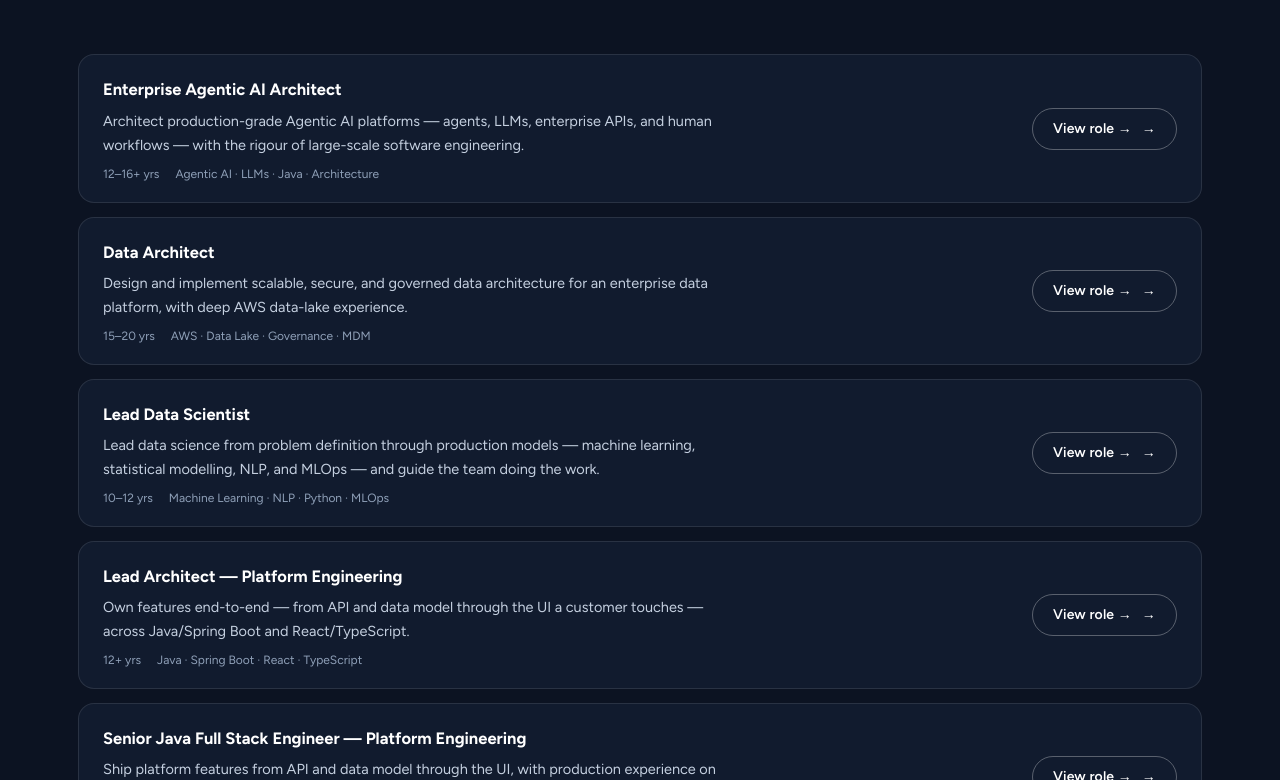
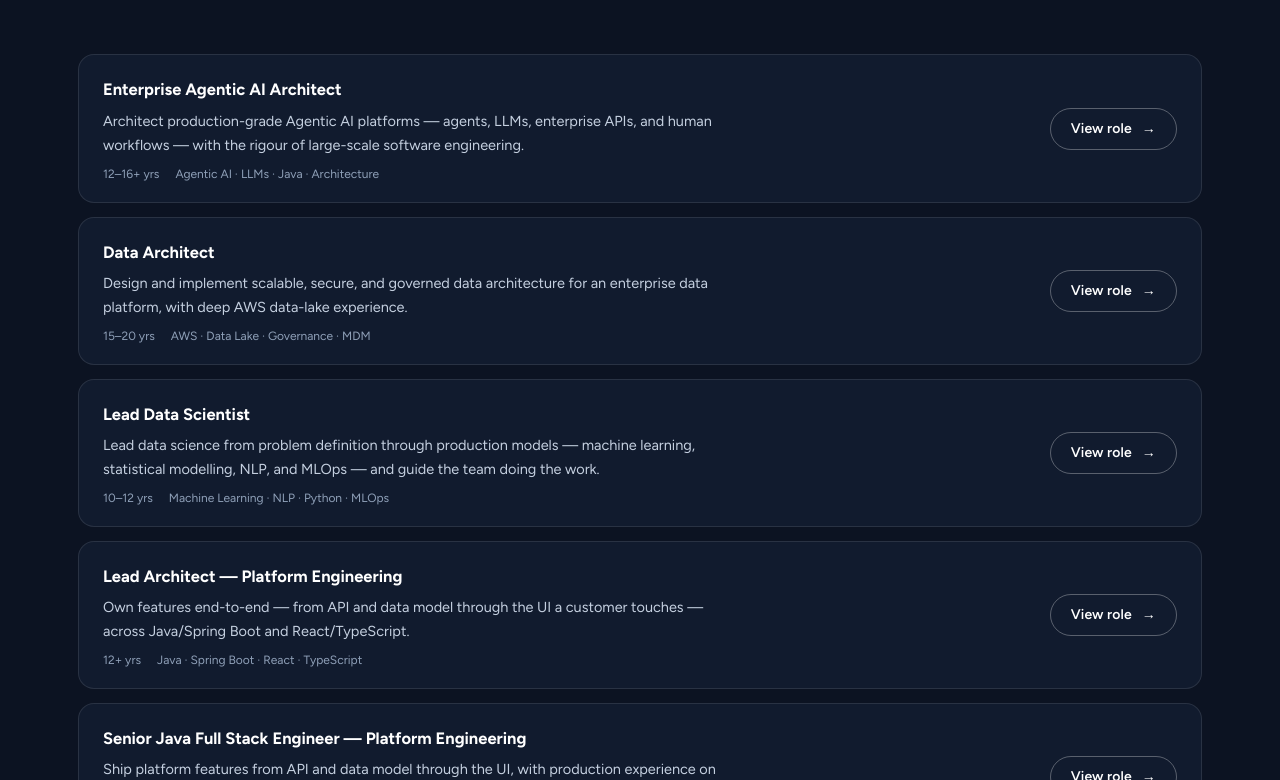
Before and after one commit to dineshReddyPadala/Amnet_Digital_Website, a Next.js app: page /careers in a window 1280 px wide. Shown: the part 1740-2520 px from the top of the page. Built offline with nearby package versions, Linux system fonts and the light colour scheme.

Commit message:
added role fix

```diff
--- a/app/careers/page.tsx
+++ b/app/careers/page.tsx
@@ -87,7 +87,7 @@ export default function CareersPage() {
                     </div>
                   </div>
                   <Button href={`/careers/${job.slug}`} variant="ghost-dark" size="sm" className="ml-auto mobile:ml-0">
-                    View role →
+                    View role
                   </Button>
                 </div>
               </Reveal>
```
